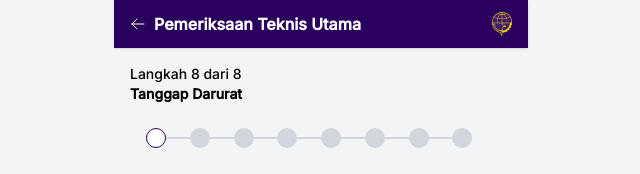
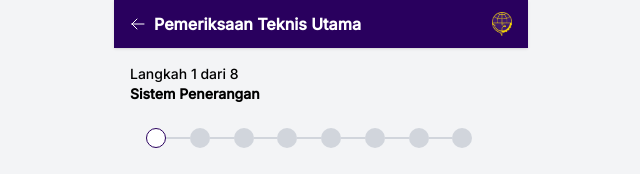
Before and after one commit to farhanangga/ramcek-nasional, a Next.js app: page /pemeriksaan/pemeriksaanTeknis/1-sistemPenerangan in a window 1280 px wide. Shown: the top 174 px of the page, without its empty margins (319-959 px from the left). Built offline with nearby package versions, Linux system fonts and the light colour scheme.

Commit message:
FIXED STRAPPER PT 1

```diff
--- a/src/app/pemeriksaan/pemeriksaanTeknis/1-sistemPenerangan/page.tsx
+++ b/src/app/pemeriksaan/pemeriksaanTeknis/1-sistemPenerangan/page.tsx
@@ -165,8 +165,8 @@ export default function SistemPeneranganPage() {
        {/* Stepper */}
         <div className="px-4 py-3 pt-16">
         <p className="text-sm text-black mb-6">
-            Langkah 8 dari 8 <br />
-            <span className="font-semibold">Tanggap Darurat </span>
+            Langkah 1 dari 8 <br />
+            <span className="font-semibold">Sistem Penerangan </span>
         </p>
         <div className="flex items-center justify-between mx-4">
             {[...Array(8)].map((_, idx) => {
```
